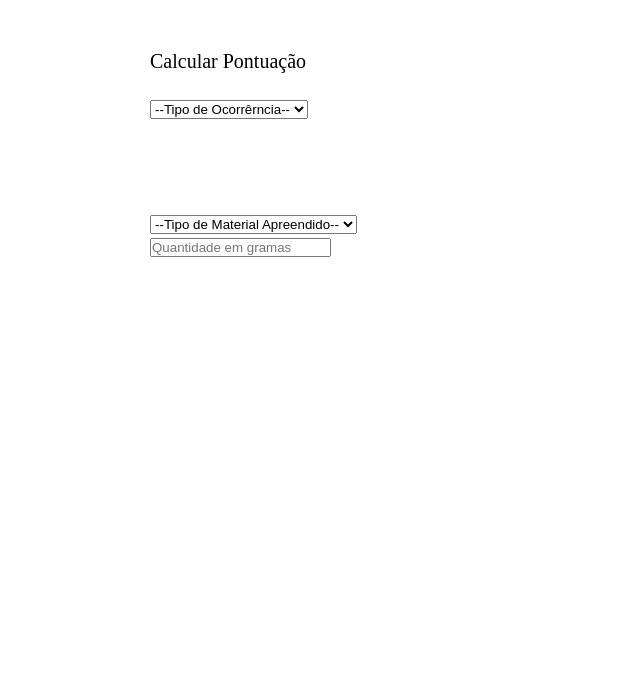
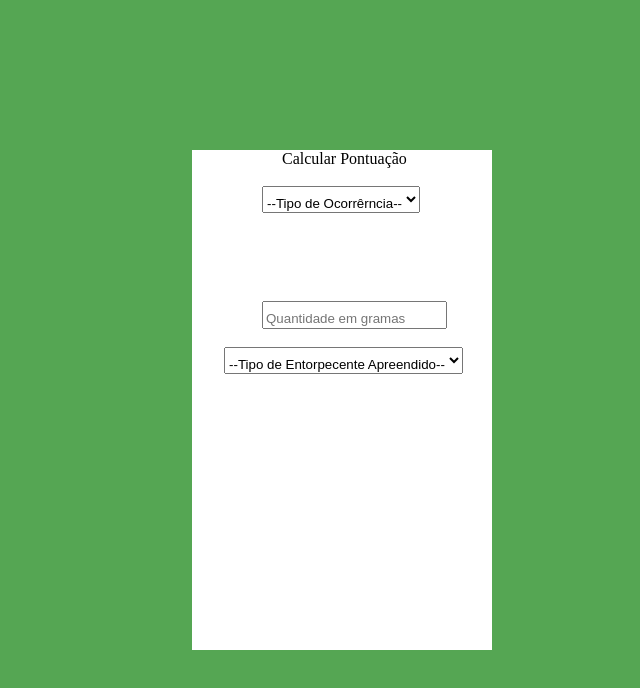
Before and after one commit to WescleyAC/cbwescley-ppi, a plain HTML site: page index.html in a window 1280 px wide. Shown: the whole page, without its empty margins (298-938 px from the left). Drawn offline with Linux system fonts and the light colour scheme.

Commit message:
interface change

```diff
--- a/index.html
+++ b/index.html
@@ -14,30 +14,34 @@
 </head>
 
 <body>
+    <div class="container">
+        <div class="box">
             <form action="">
                 <label>Calcular Pontuação</label> <br><br>
-    <select name="ocorrenci" id="product" onchange="fOcorrenci()">
+                <select class="selectocorrenci" name="ocorrenci" id="product" onchange="fOcorrenci()">
                     <option value="" selected>--Tipo de Ocorrêrncia--</option>
                     <option value="20">Flagrante</option>
                     <option value="5">Tco</option>
                 </select>
 
-    <p id="vtext"></p>  <br><br><br><br>
+                <p class="valuetextp" id="vtext"></p> <br><br><br><br>
 
-
-    <select name="ocorrenci2" id="product2" onchange="fOcorrenci2()">
-        <option value="" selected>--Tipo de Material Apreendido--</option>
+                <input class="selectocorrenci" type="number" min="1" id="value" placeholder="Quantidade em gramas">
+                <br> <br>
+                <select class="selectintoxicating" name="ocorrenci" id="product2" onchange="fOcorrenci2()">
+                    <option value="" selected>--Tipo de Entorpecente Apreendido--</option>
                     <option value="5">Maconha</option>
                     <option value="10">Crack</option>
                     <option value="12">Cocaína</option>
                 </select>
 
-    <input type="number" min="1" id="value" placeholder="Quantidade em gramas">
 
-    <p id="vtext2"></p>
+
+                <p class="valuetextp" id="vtext2"></p>
 
             </form>
-
+        </div>
+    </div>
 
 </body>
 
--- a/style-form.css
+++ b/style-form.css
@@ -1,16 +1,47 @@
-* {
-    margin: 0;
-    padding: 0;
-    vertical-align: baseline;
+body {
+    margin: 0px;
 }
 
-form{
+label{
 
-    width: 30%;
-    height: 250px;
-    margin: 0 auto;
-    margin-top: 30px;
-    font-size: 20px;
-    padding-top: 25px;
-    padding: 20px;
-    }
+margin-left: 90px;
+
+}
+
+.valuetextp{
+
+    margin-left: 110px;
+}
+
+.container {
+
+    width: 100vw;
+    height: 100vh;
+    background: #55A653;
+    display: flex;
+    flex-direction: row;
+    justify-content: center;
+    align-items: center;
+}
+
+
+.box {
+
+    width: 300px;
+    height: 500px;
+    background: #fff;
+
+}
+
+.selectocorrenci {
+
+    padding-top: 8px;
+    margin-left: 70px;
+
+}
+
+.selectintoxicating {
+
+    padding-top: 8px;
+    margin-left: 32px;
+}
```
Lines whose indentation alone changed are shown as unchanged.
